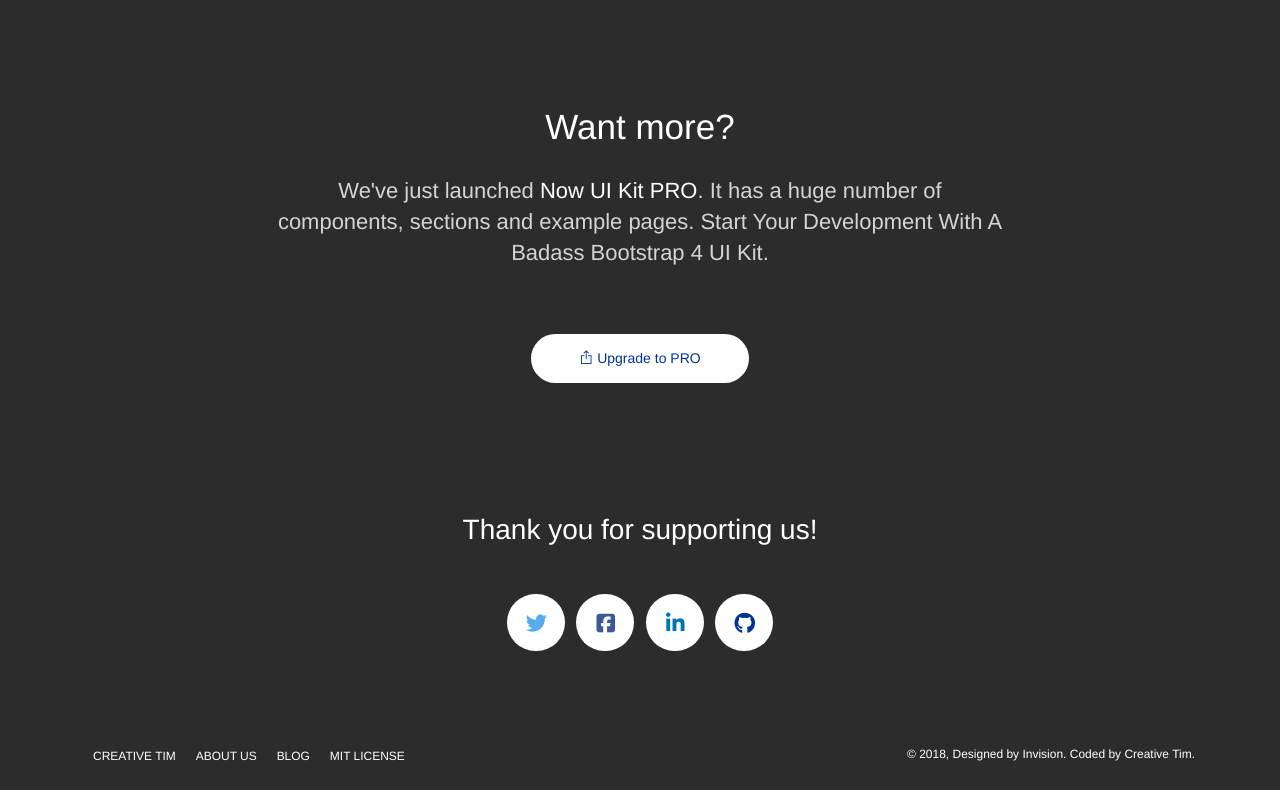
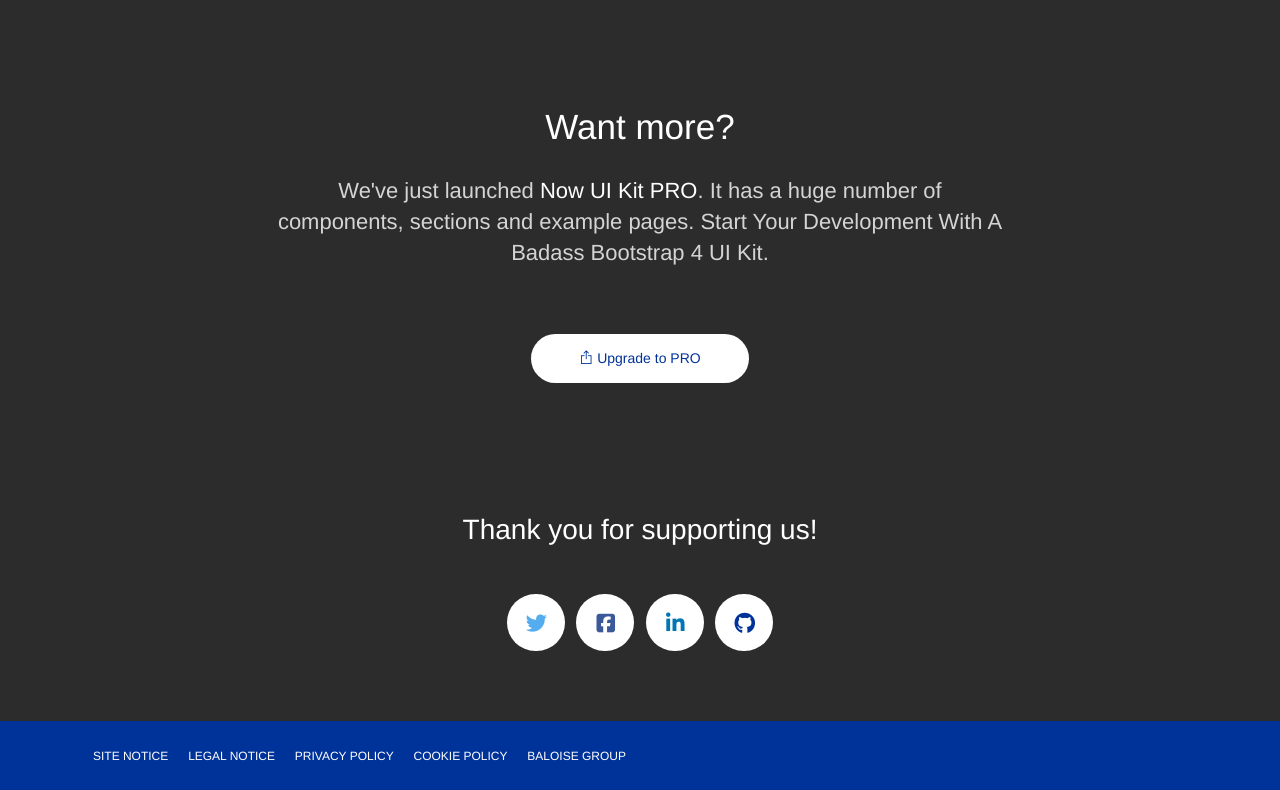
Before and after one commit to eliareutlinger/baloise-bootstrap, a website: page index.html in a window 1280 px wide. Shown: the part 10427-11217 px from the top of the page. Drawn offline with Linux system fonts and the light colour scheme.

Commit message:
Fixed #5

```diff
--- a/index.html
+++ b/index.html
@@ -1279,40 +1279,37 @@
             </div>
         </div>
         <!--  End Modal -->
-        <footer class="footer" data-background-color="black">
+        <footer class="footer">
             <div class="container">
                 <nav>
                     <ul>
                         <li>
-                            <a href="https://www.creative-tim.com">
-                                Creative Tim
+                            <a href="https://www.baloise.com/de/home/impressum.html">
+                                Site Notice
                             </a>
                         </li>
                         <li>
-                            <a href="http://presentation.creative-tim.com">
-                                About Us
+                            <a href="https://www.baloise.com/de/home/rechtliche-hinweise.html">
+                                Legal Notice
                             </a>
                         </li>
                         <li>
-                            <a href="http://blog.creative-tim.com">
-                                Blog
+                            <a href="https://www.baloise.com/de/home/datenschutzbestimmungen.html">
+                                Privacy policy
                             </a>
                         </li>
                         <li>
-                            <a href="https://github.com/creativetimofficial/now-ui-kit/blob/master/LICENSE.md">
-                                MIT License
+                            <a href="https://www.baloise.com/de/home/cookie-policy.html">
+                                Cookie policy
+                            </a>
+                        </li>
+                        <li>
+                            <a href="https://www.baloise.com/de/home.html">
+                                Baloise Group
                             </a>
                         </li>
                     </ul>
                 </nav>
-                <div class="copyright">
-                    &copy;
-                    <script>
-                        document.write(new Date().getFullYear())
-                    </script>, Designed by
-                    <a href="http://www.invisionapp.com" target="_blank">Invision</a>. Coded by
-                    <a href="https://www.creative-tim.com" target="_blank">Creative Tim</a>.
-                </div>
             </div>
         </footer>
     </div>
```
Also changed, not shown: assets/css/now-ui-kit.css, assets/css/now-ui-kit.min.css.
